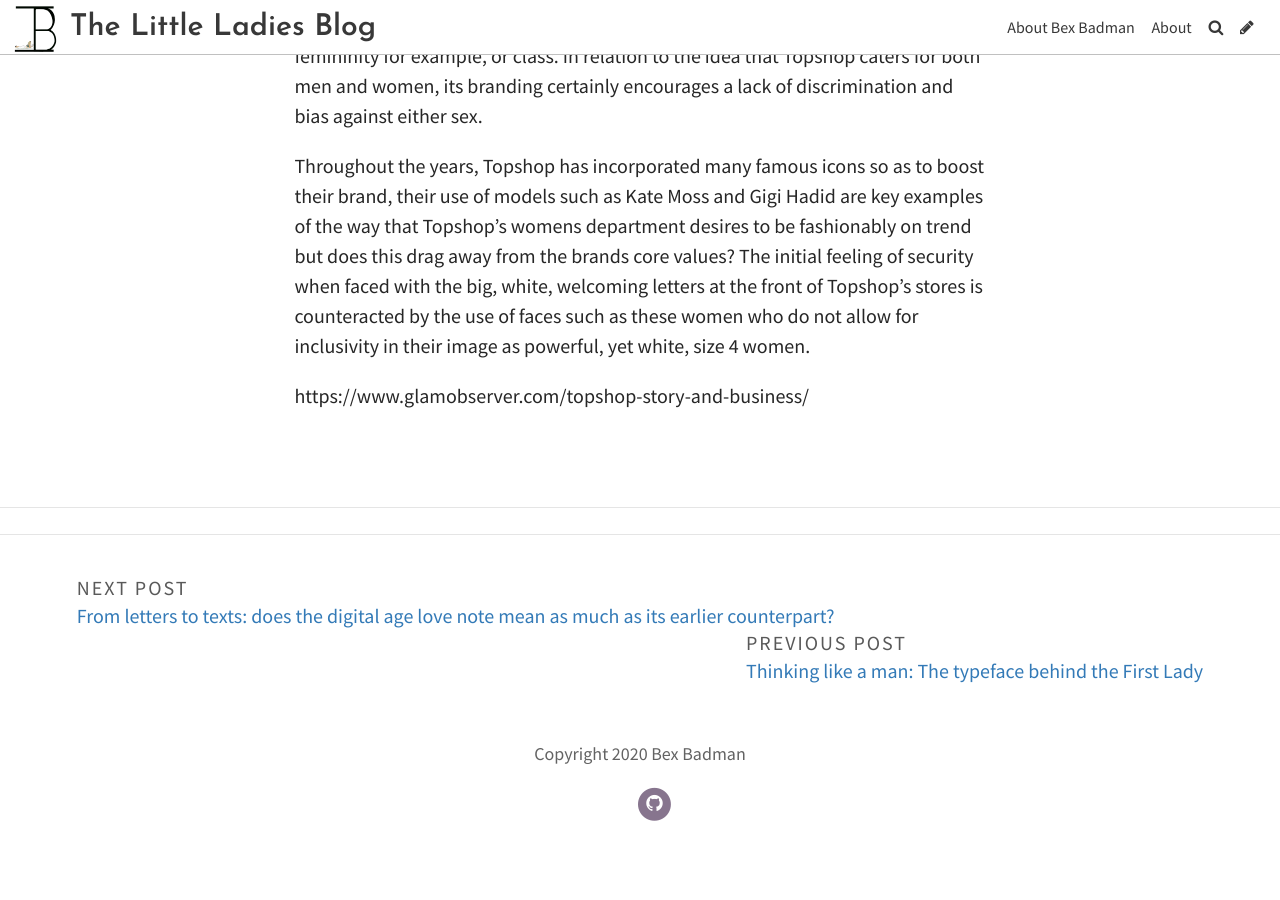
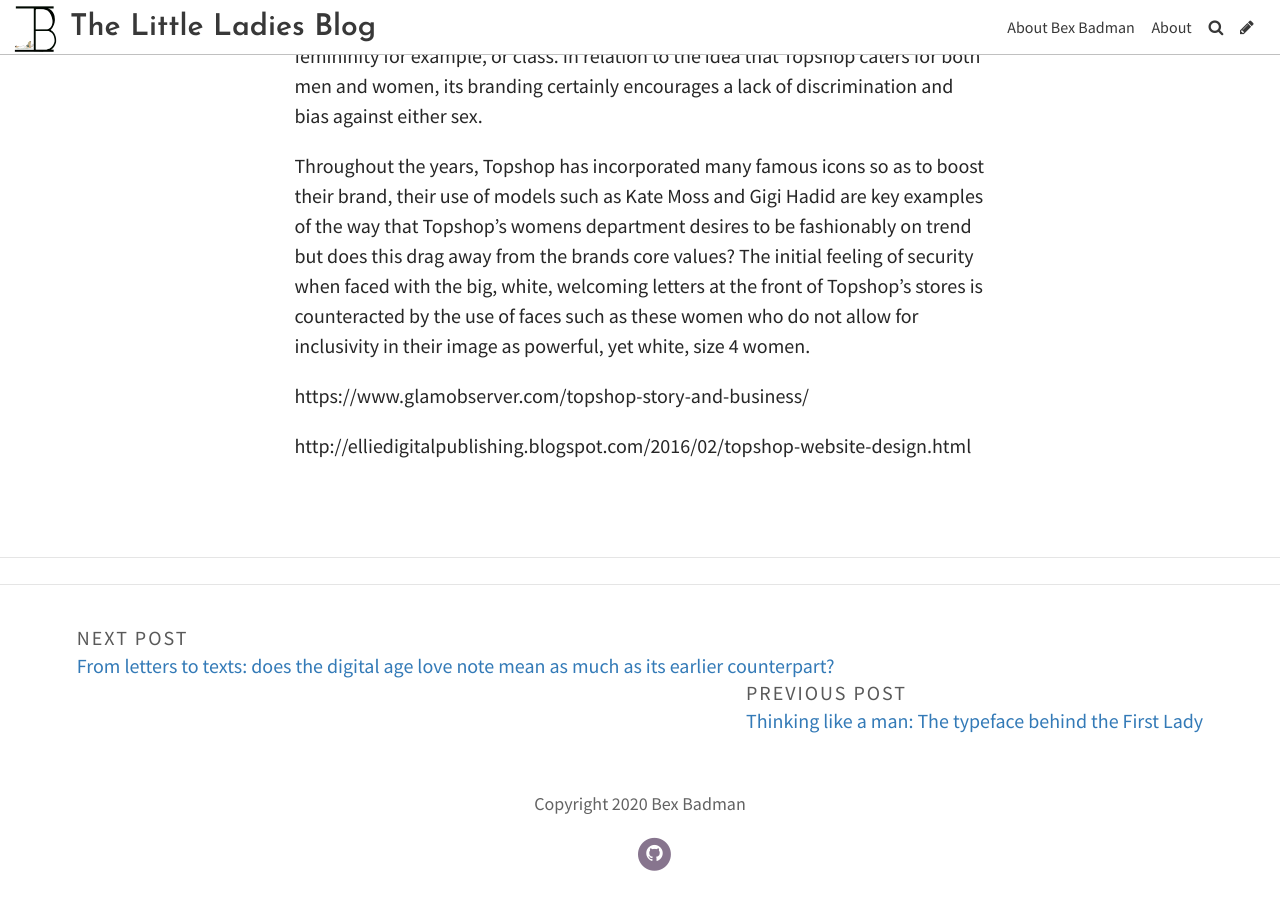
Before and after one commit to rebeccabadman1999/Bex-Badman-Blog, a Jekyll site: the page built from _posts/2020-11-14-topshop-does-their-brand-really-cater-for-both-men-and-women.md, in a window 1280 px wide and 900 px high, scrolled down 1035 px. Built offline with Jekyll 4.4.1, drawn with Linux system fonts in a browser that asks for light colours; some web fonts are replaced; comment, search, counter and statistics services are not loaded; before the commit the page ends 1885 px from its top, so only the background shows below that; some of the changed lines change nothing that is shown.

Commit message:
Update Post “2020-11-14-topshop-does-their-brand-really-cater-for-both-men-and-women”

```diff
--- a/_posts/2020-11-14-topshop-does-their-brand-really-cater-for-both-men-and-women.md
+++ b/_posts/2020-11-14-topshop-does-their-brand-really-cater-for-both-men-and-women.md
@@ -16,3 +16,5 @@
 Throughout the years, Topshop has incorporated many famous icons so as to boost their brand, their use of models such as Kate Moss and Gigi Hadid are key examples of the way that Topshop's womens department desires to be fashionably on trend but does this drag away from the brands core values? The initial feeling of security when faced with the big, white, welcoming letters at the front of Topshop's stores is counteracted by the use of faces such as these women who do not allow for inclusivity in their image as powerful, yet white, size 4 women.
 
 https://www.glamobserver.com/topshop-story-and-business/
+
+http://elliedigitalpublishing.blogspot.com/2016/02/topshop-website-design.html
```
